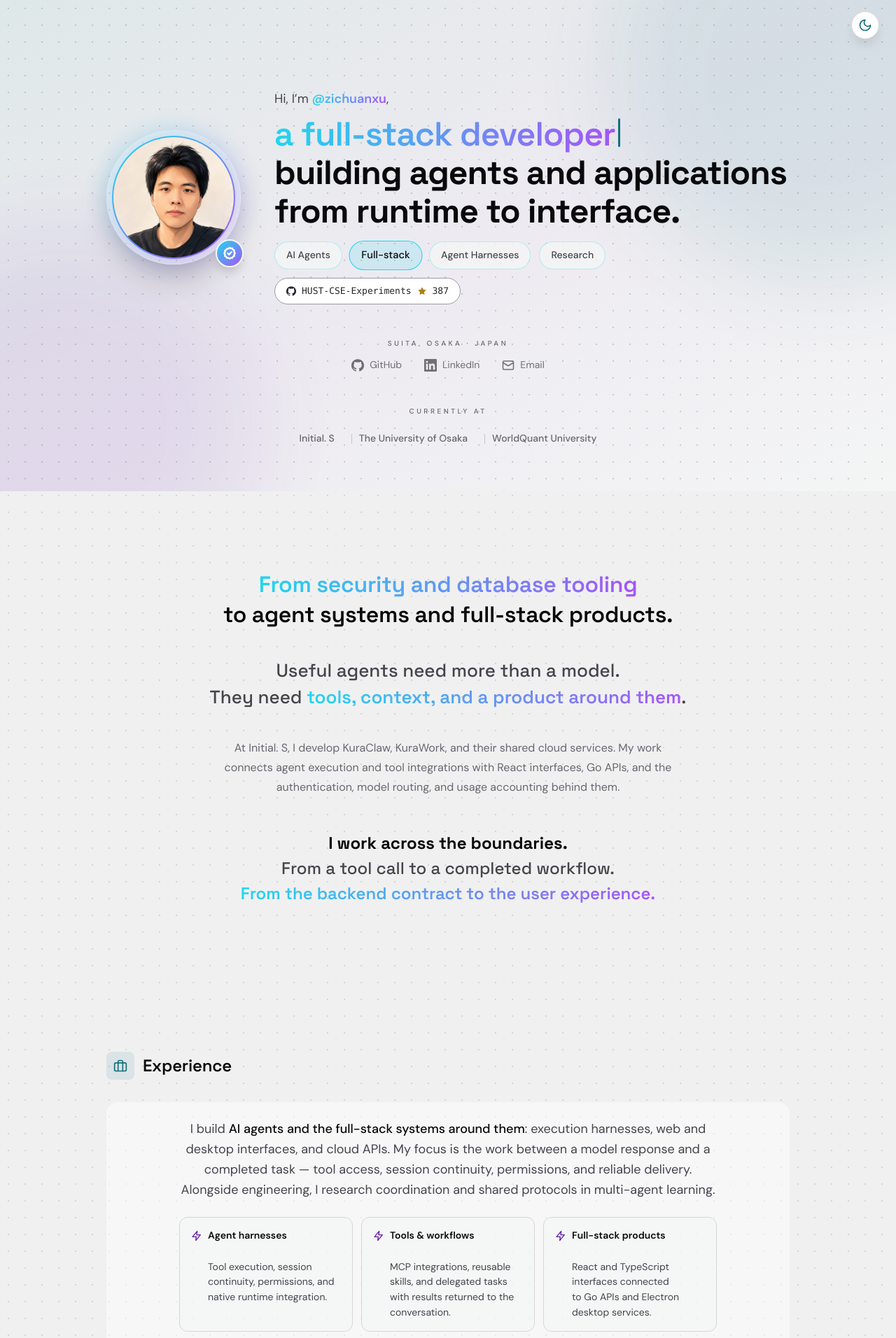
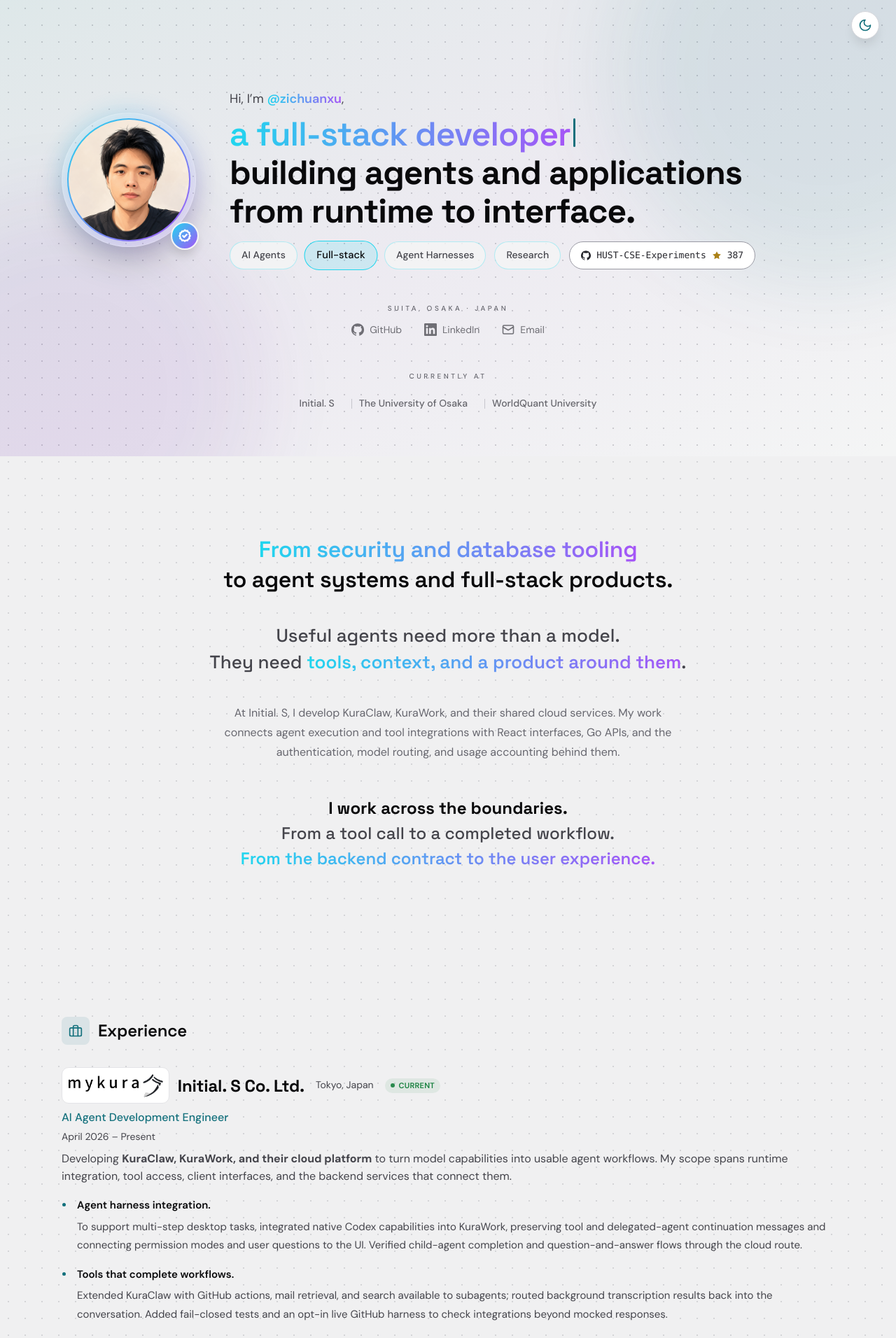
Before and after one commit to zichuanxu/zichuanxu.github.io, a Jekyll site: the page built from _pages/about.html, in a window 1280 px wide. Shown: the top 1912 px of the page at 70% size. Built offline with Jekyll 4.4.1, drawn with Linux system fonts in a browser that asks for light colours; some of the changed text lies outside the part shown.

Commit message:
fix: improve experience spacing and homepage width

```diff
--- a/_pages/about.html
+++ b/_pages/about.html
@@ -215,35 +215,6 @@
           </h2>
         </div>
 
-        <div class="reveal sf-summary" style="--reveal-delay: 0.1s">
-          <p>
-            I build <strong>AI agents and the full-stack systems around them</strong>: execution
-            harnesses, web and desktop interfaces, and cloud APIs. My focus is the work between
-            a model response and a completed task &mdash; tool access, session continuity,
-            permissions, and reliable delivery. Alongside engineering, I research coordination
-            and shared protocols in multi-agent learning.
-          </p>
-          <div class="sf-comp-grid">
-            {%- comment -%}
-              Separator is "@" rather than ";" — "&amp;" ends in a semicolon, so a ";" split
-              tears entity-bearing titles like "Cloud &amp; IoT infrastructure" in half.
-            {%- endcomment -%}
-            {% assign competencies = "Agent harnesses|Tool execution, session continuity, permissions, and native runtime integration.@Tools &amp; workflows|MCP integrations, reusable skills, and delegated tasks with results returned to the conversation.@Full-stack products|React and TypeScript interfaces connected to Go APIs and Electron desktop services.@LLM infrastructure|Provider adapters, streaming protocols, model routing, and quota-aware usage accounting.@Cloud services|Authentication, shared files, and serverless APIs on AWS, managed with Terraform.@Testing &amp; reliability|Regression tests, live acceptance checks, and failure handling across client and backend boundaries." | split: "@" %}
-            {% for item in competencies %}
-            {% assign parts = item | split: "|" %}
-            <div class="sf-comp">
-              <div class="sf-comp-head">
-                <svg viewBox="0 0 24 24" fill="none" stroke="currentColor" stroke-width="2" stroke-linecap="round"
-                  stroke-linejoin="round" aria-hidden="true">
-                  <path d="M13 2 3 14h8l-1 8 10-12h-8l1-8Z" />
-                </svg>
-                <span>{{ parts[0] }}</span>
-              </div>
-              <p>{{ parts[1] }}</p>
-            </div>
-            {% endfor %}
-          </div>
-        </div>
 
         <!-- Initial. S -->
         <div class="reveal sf-role" style="--reveal-delay: 0.1s">
--- a/assets/css/site-2026.css
+++ b/assets/css/site-2026.css
@@ -1389,13 +1389,14 @@
 
 /* -- page shell ------------------------------------------------------------ */
 .sf-main {
+  --sf-content-width: 72rem;
   min-height: 100vh;
   background-color: var(--bg);
   background-image: radial-gradient(circle, var(--dot-grid) 1px, transparent 1px);
   background-size: 24px 24px;
 }
 .sf-wrap {
-  max-width: 64rem;
+  max-width: var(--sf-content-width);
   margin: 0 auto;
   padding-inline: 24px;
 }
@@ -1513,7 +1514,7 @@
 .sf-toc {
   position: fixed;
   top: 96px;
-  left: max(1rem, calc(50% - 46rem));
+  left: max(1rem, calc(50% - 50rem));
   width: 12rem;
   max-height: calc(100vh - 8rem);
   z-index: 30;
@@ -1634,7 +1635,7 @@
 .sf-hero-inner {
   position: relative;
   z-index: 1;
-  max-width: 64rem;
+  max-width: var(--sf-content-width);
   margin: 0 auto;
   padding: 80px 24px 48px;
 }
@@ -1803,50 +1804,6 @@
 .sf-hero-links a:hover { opacity: 1; color: var(--accent); }
 .sf-hero-links svg { width: 18px; height: 18px; }
 
-/* -- summary + competencies ------------------------------------------------ */
-.sf-summary {
-  margin-bottom: 48px;
-  padding: 24px;
-  border-radius: 16px;
-  background: color-mix(in oklab, var(--card) 50%, transparent);
-}
-.sf-summary > p {
-  font-size: 18px;
-  color: var(--muted);
-  text-align: center;
-  max-width: 48rem;
-  margin: 0 auto 24px;
-  line-height: 1.6;
-}
-.sf-summary strong { color: var(--fg); font-weight: 500; }
-.sf-comp-grid {
-  display: grid;
-  grid-template-columns: 1fr;
-  gap: 12px;
-  max-width: 48rem;
-  margin: 0 auto;
-}
-@media (min-width: 640px) { .sf-comp-grid { grid-template-columns: repeat(2, 1fr); } }
-@media (min-width: 768px) { .sf-comp-grid { grid-template-columns: repeat(3, 1fr); } }
-.sf-comp {
-  padding: 16px;
-  border-radius: 12px;
-  background: color-mix(in oklab, var(--bg) 50%, transparent);
-  border: 1px solid var(--border);
-  transition: border-color var(--motion-base) var(--ease-standard);
-}
-.sf-comp:hover { border-color: color-mix(in oklab, var(--violet) 30%, transparent); }
-.sf-comp-head {
-  display: flex;
-  align-items: flex-start;
-  gap: 8px;
-  margin-bottom: 4px;
-  min-height: 2.5rem;
-}
-.sf-comp-head svg { width: 16px; height: 16px; color: var(--violet); flex: none; margin-top: 2px; }
-.sf-comp-head span { font-size: 14px; font-weight: 600; line-height: 1.3; }
-.sf-comp:hover .sf-comp-head span { color: var(--violet); }
-.sf-comp p { font-size: 14px; color: var(--muted); margin: 0; padding-left: 24px; }
 
 /* -- experience roles ------------------------------------------------------ */
 .sf-role { margin-bottom: 64px; }
@@ -1895,9 +1852,11 @@
 .sf-role-title { color: var(--accent); font-weight: 500; margin: 0 0 4px; }
 .sf-role-period { font-size: 14px; color: var(--muted); margin: 0 0 8px; }
 .sf-role-desc { color: var(--muted); margin: 0 0 16px; }
-.sf-role-list { list-style: none; margin: 0; padding: 0; font-size: 14px; color: var(--muted); }
-.sf-role-list li { display: flex; align-items: flex-start; gap: 8px; margin-bottom: 4px; }
-.sf-role-list li::before { content: "•"; color: var(--accent); margin-top: 2px; }
+.sf-role-list { list-style: disc; margin: 0; padding-left: 1.2em; font-size: 15px; line-height: 1.75; color: var(--muted); }
+.sf-role-list li { padding-left: 4px; margin-bottom: 16px; }
+.sf-role-list li::marker { color: var(--accent); }
+.sf-role-list li > strong:first-child { display: block; margin-bottom: 4px; color: var(--fg); font-weight: 600; }
+.sf-role-list li:last-child { margin-bottom: 0; }
 .sf-role-tech { display: flex; flex-wrap: wrap; gap: 8px; margin-top: 16px; }
 
 /* -- shared cards ---------------------------------------------------------- */
@@ -2214,7 +2173,7 @@
   pointer-events: none;
   background: linear-gradient(90deg, transparent 0%, var(--bg) 25%, var(--bg) 75%, transparent 100%);
 }
-.sf-contact-inner { position: relative; z-index: 1; max-width: 64rem; margin: 0 auto; padding-inline: 24px; }
+.sf-contact-inner { position: relative; z-index: 1; max-width: var(--sf-content-width); margin: 0 auto; padding-inline: 24px; }
 .sf-cta-row { display: flex; flex-wrap: wrap; justify-content: center; gap: 16px; }
 .sf-cta {
   display: inline-flex;
```
